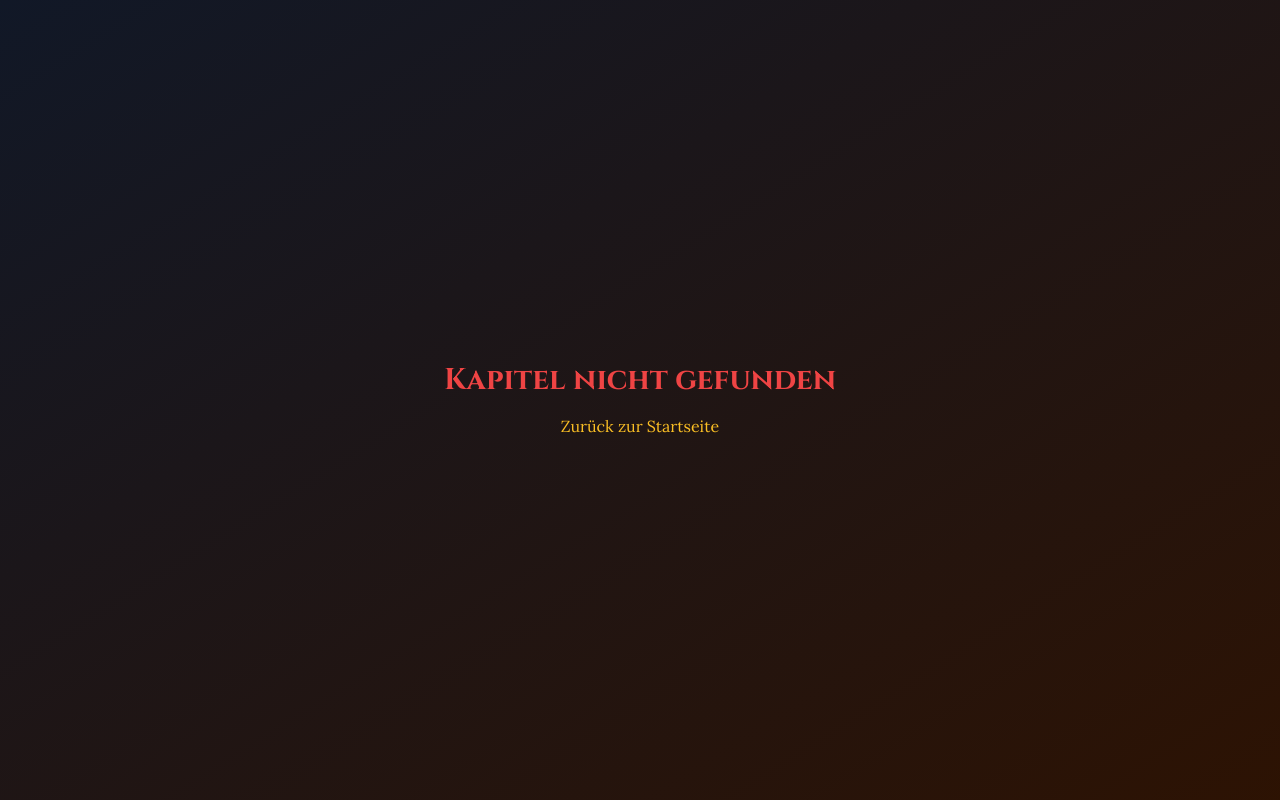
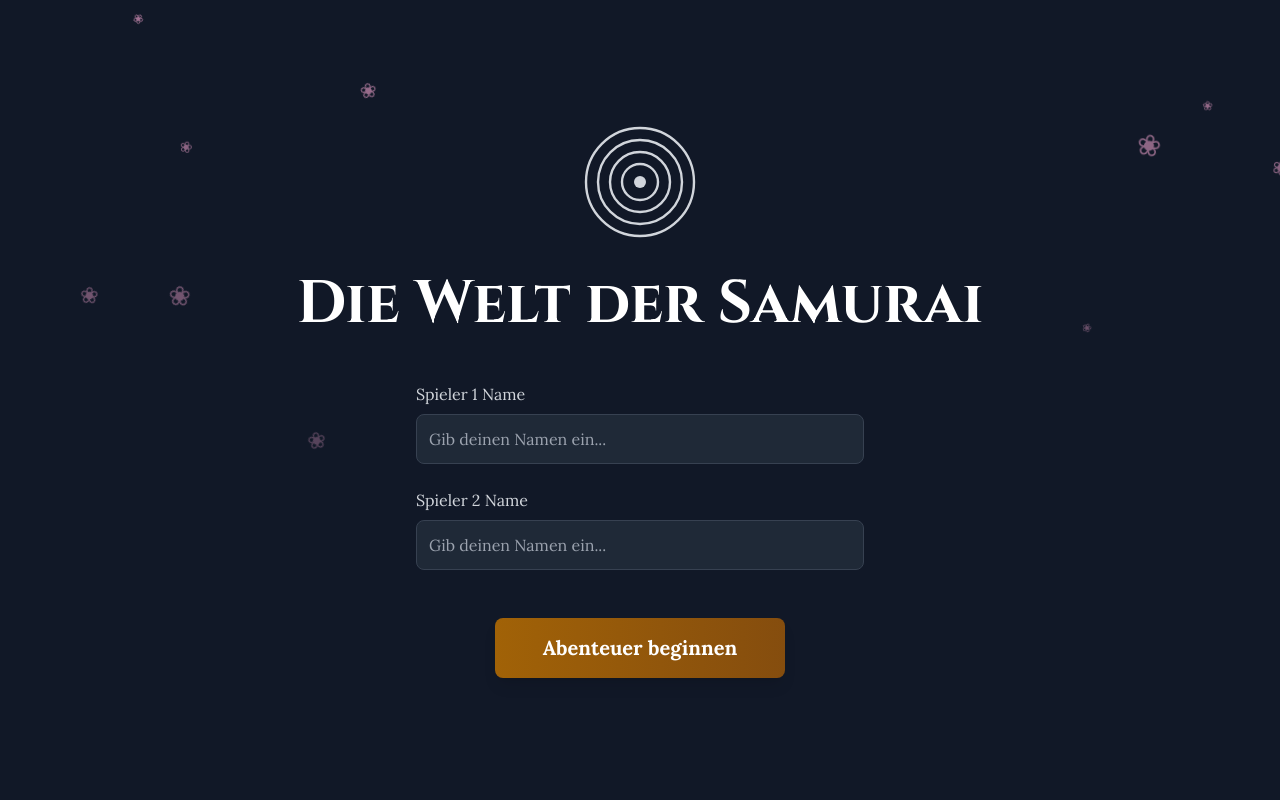
Before and after one commit to hhhirsch/samuraistory, a Next.js app: page / in a window 1280 px wide. Built offline with nearby package versions, Linux system fonts and the light colour scheme.

Commit message:
Update page.tsx

```diff
--- a/app/page.tsx
+++ b/app/page.tsx
@@ -1,120 +1,135 @@
 'use client';
 
 import { useState, useEffect } from 'react';
-import { motion, AnimatePresence } from 'framer-motion';
+import { motion } from 'framer-motion';
 import Link from 'next/link';
-import { useParams } from 'next/navigation';
-import ProgressBar from '@/components/ProgressBar';
-import AnimatedImage from '@/components/AnimatedImage';
-import storyData from '@/data/story.json';
 
-export default function ChapterPage() {
-  const { chapterId } = useParams();
-  const [words, setWords] = useState<string[]>([]);
-  const [showQuizButton, setShowQuizButton] = useState(false);
+const MonSVG = () => (
+  <svg width="120" height="120" viewBox="0 0 100 100" className="text-gray-300">
+    <circle cx="50" cy="50" r="45" fill="none" stroke="currentColor" strokeWidth="2"/>
+    <circle cx="50" cy="50" r="35" fill="none" stroke="currentColor" strokeWidth="2"/>
+    <circle cx="50" cy="50" r="25" fill="none" stroke="currentColor" strokeWidth="2"/>
+    <circle cx="50" cy="50" r="15" fill="none" stroke="currentColor" strokeWidth="2"/>
+    <circle cx="50" cy="50" r="5" fill="currentColor"/>
+  </svg>
+);
 
-  const chapter = storyData.find(ch => ch.id === parseInt(chapterId as string));
+export default function Home() {
+  const [player1Name, setPlayer1Name] = useState('');
+  const [player2Name, setPlayer2Name] = useState('');
 
   useEffect(() => {
-    if (chapter?.storyText) {
-      const textWords = chapter.storyText.split(/\s+/);
-      setWords(textWords);
+    // Load player names from localStorage on component mount
+    const savedPlayer1Name = localStorage.getItem('player1Name');
+    const savedPlayer2Name = localStorage.getItem('player2Name');
 
-      const totalAnimationTime = textWords.length * 50;
+    if (savedPlayer1Name) setPlayer1Name(savedPlayer1Name);
+    if (savedPlayer2Name) setPlayer2Name(savedPlayer2Name);
+  }, []);
 
-      const timer = setTimeout(() => {
-        setShowQuizButton(true);
-      }, totalAnimationTime);
+  const handleStartAdventure = () => {
+    // Save player names to localStorage
+    localStorage.setItem('player1Name', player1Name || 'Samurai 1');
+    localStorage.setItem('player2Name', player2Name || 'Samurai 2');
+    // Navigate to story/1
+  };
 
-      return () => clearTimeout(timer);
-    }
-  }, [chapter]);
-
-  if (!chapter) {
-    return (
-      <div className="min-h-screen bg-gradient-to-br from-gray-900 to-amber-900/20 flex items-center justify-center">
-        <div className="text-center">
-          <h1 className="text-3xl font-bold text-red-500">Kapitel nicht gefunden</h1>
-          <Link href="/" className="mt-4 inline-block text-amber-400 hover:text-amber-300">
-            Zurück zur Startseite
-          </Link>
-        </div>
-      </div>
-    );
-  }
+  // Create falling cherry blossom petals
+  const petals = Array.from({ length: 10 }).map((_, i) => (
+    <div
+      key={i}
+      className="absolute text-pink-300 opacity-70 animate-fall"
+      style={{
+        left: `${Math.random() * 100}%`,
+        animationDelay: `${Math.random() * 5}s`,
+        fontSize: `${Math.random() * 20 + 10}px`,
+      }}
+    >
+      ❀
+    </div>
+  ));
 
   return (
-    <div
-      className="min-h-screen bg-gradient-radial from-amber-900/20 via-gray-900 to-gray-900 pt-16 pb-24 px-4"
-      style={{
-        background: 'radial-gradient(circle, rgba(45,45,45,0.8) 0%, rgba(20,20,20,0.9) 100%)'
-      }}
-    >
-      <ProgressBar currentChapter={chapter.id} />
+    <div className="relative min-h-screen bg-gray-900 overflow-hidden">
+      {/* Cherry blossom petals */}
+      <style jsx global>{`
+        @keyframes fall {
+          0% {
+            transform: translateY(-10vh) rotate(0deg);
+            opacity: 0.7;
+          }
+          100% {
+            transform: translateY(100vh) rotate(360deg);
+            opacity: 0;
+          }
+        }
+        .animate-fall {
+          animation: fall 8s linear infinite;
+        }
+      `}</style>
 
-      <div className="container mx-auto max-w-6xl mt-8">
-        <div className="grid grid-cols-1 lg:grid-cols-2 gap-8">
-          <div className="bg-gray-800/50 backdrop-blur-sm p-6 rounded-xl border border-amber-800/30 h-full">
-            <h1 className="text-2xl font-bold text-amber-400 mb-4">{chapter.title}</h1>
-            <p className="text-gray-300 italic mb-4">{chapter.era}</p>
+      {petals}
 
-            <div className="prose prose-invert max-w-none">
-              <AnimatePresence mode="wait">
-                <motion.div
-                  key={`${chapterId}-text`}
-                  initial={{ opacity: 0 }}
-                  animate={{ opacity: 1 }}
-                  transition={{ duration: 0.5 }}
-                  className="text-lg leading-relaxed text-gray-200"
-                >
-                  {words.map((word, index) => (
-                    <motion.span
-                      key={`${chapterId}-${index}`}
-                      initial={{ opacity: 0 }}
-                      animate={{ opacity: 1 }}
-                      transition={{
-                        delay: index * 0.05,
-                        duration: 0.1
-                      }}
-                      className="inline-block mr-1"
-                    >
-                      {word}
-                    </motion.span>
-                  ))}
-                </motion.div>
-              </AnimatePresence>
-            </div>
+      {/* Hero section */}
+      <div className="flex flex-col items-center justify-center min-h-screen relative z-10 px-4">
+        {/* Centered mon */}
+        <motion.div
+          initial={{ scale: 0 }}
+          animate={{ scale: 1 }}
+          transition={{ duration: 0.8, ease: "easeOut" }}
+          className="mb-8"
+        >
+          <MonSVG />
+        </motion.div>
+
+        {/* Title with fade-in animation */}
+        <motion.h1
+          initial={{ opacity: 0, y: 20 }}
+          animate={{ opacity: 1, y: 0 }}
+          transition={{ duration: 0.8, delay: 0.3 }}
+          className="text-4xl md:text-6xl font-bold text-center text-white mb-12"
+        >
+          Die Welt der Samurai
+        </motion.h1>
+
+        {/* Player name inputs */}
+        <div className="w-full max-w-md space-y-6 mb-12">
+          <div>
+            <label htmlFor="player1" className="block text-gray-300 mb-2">Spieler 1 Name</label>
+            <input
+              type="text"
+              id="player1"
+              value={player1Name}
+              onChange={(e) => setPlayer1Name(e.target.value)}
+              className="w-full p-3 rounded-lg bg-gray-800 border border-gray-700 text-white focus:outline-none focus:ring-2 focus:ring-yellow-600"
+              placeholder="Gib deinen Namen ein..."
+            />
           </div>
 
-          <div className="h-full">
-            <AnimatedImage
-              src={`/generated/chapter-${chapter.id}.jpg`}
-              alt={`Bild zum Kapitel ${chapter.title}`}
+          <div>
+            <label htmlFor="player2" className="block text-gray-300 mb-2">Spieler 2 Name</label>
+            <input
+              type="text"
+              id="player2"
+              value={player2Name}
+              onChange={(e) => setPlayer2Name(e.target.value)}
+              className="w-full p-3 rounded-lg bg-gray-800 border border-gray-700 text-white focus:outline-none focus:ring-2 focus:ring-yellow-600"
+              placeholder="Gib deinen Namen ein..."
             />
-
-            <AnimatePresence>
-              {showQuizButton && (
-                <motion.div
-                  initial={{ opacity: 0, y: 20 }}
-                  animate={{ opacity: 1, y: 0 }}
-                  exit={{ opacity: 0 }}
-                  transition={{ duration: 0.3 }}
-                  className="mt-6 flex justify-end"
-                >
-                  <Link href={`/quiz/${chapterId}`}>
-                    <motion.button
-                      whileHover={{ scale: 1.05 }}
-                      whileTap={{ scale: 0.95 }}
-                      className="px-6 py-3 bg-gradient-to-r from-amber-700 to-amber-800 text-white font-bold rounded-lg shadow-lg hover:from-amber-600 hover:to-amber-700 transition-all"
-                    >
-                      Zum Quiz
-                    </motion.button>
-                  </Link>
-                </motion.div>
-              )}
-            </AnimatePresence>
           </div>
         </div>
+
+        {/* Start adventure button */}
+        <Link href="/story/1">
+          <motion.button
+            whileHover={{ scale: 1.05 }}
+            whileTap={{ scale: 0.95 }}
+            onClick={handleStartAdventure}
+            className="px-12 py-4 bg-gradient-to-r from-yellow-700 to-yellow-800 text-white text-xl font-bold rounded-lg shadow-lg hover:from-yellow-600 hover:to-yellow-700 transition-all"
+          >
+            Abenteuer beginnen
+          </motion.button>
+        </Link>
       </div>
     </div>
   );
```
